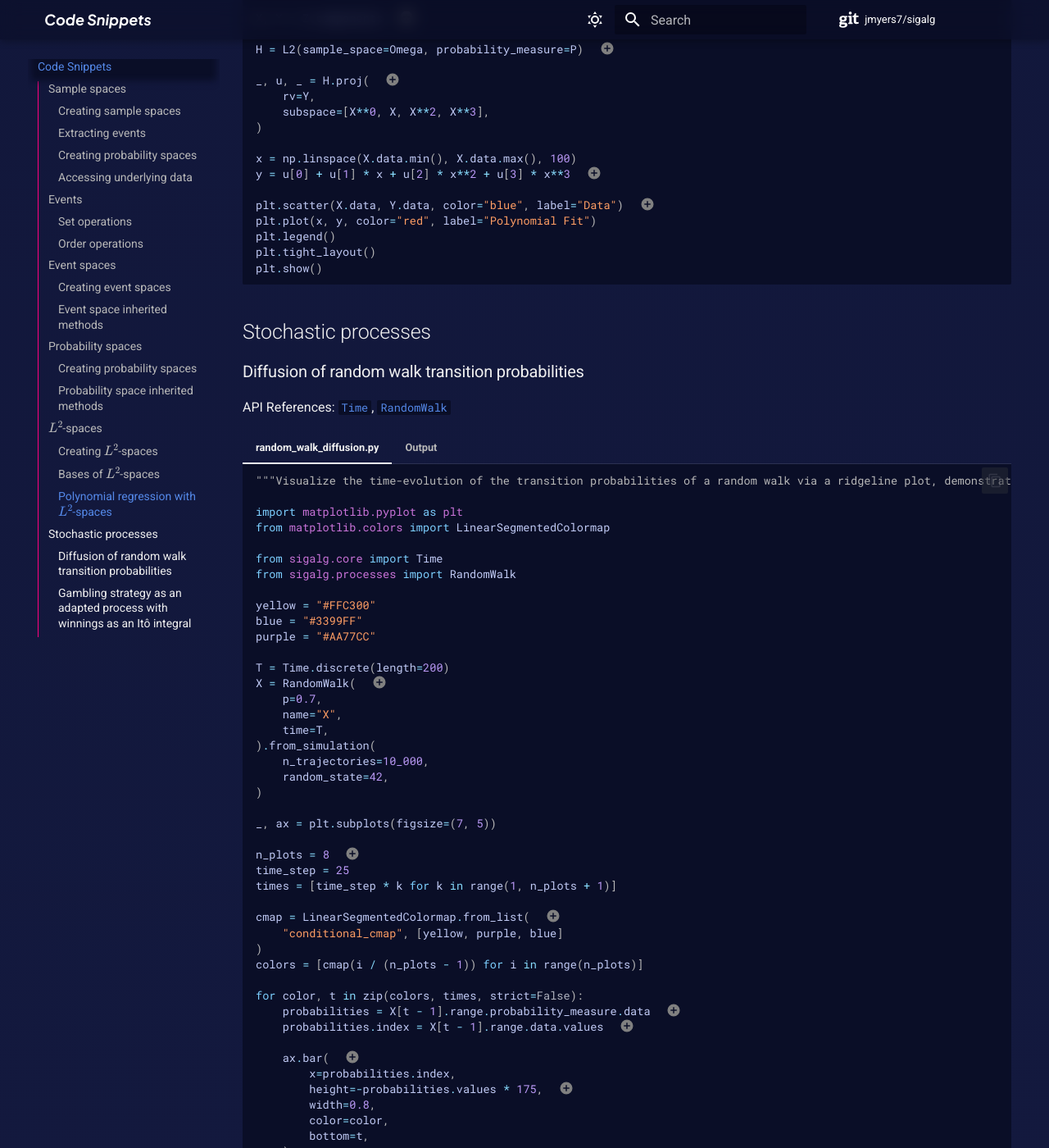
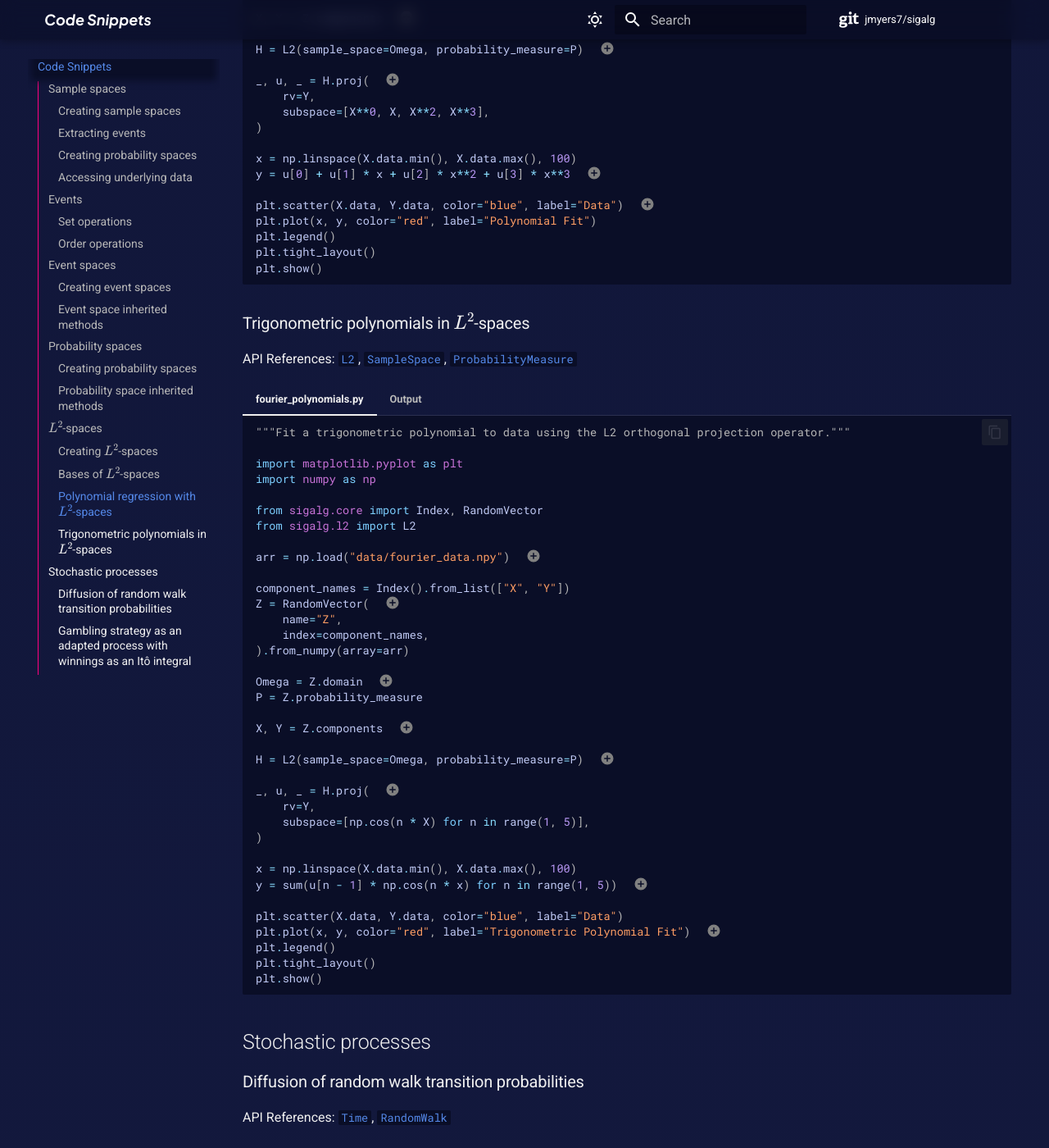
Before and after one commit to jmyers7/sigalg, an MkDocs documentation site: the page built from docs/docs/code_snippets/index.md, in a window 1280 px wide and 1400 px high, scrolled down 9499 px. Shown: the whole window at 82% size. Built offline with MkDocs 1.6.1 and Material for MkDocs 9.7.7, drawn with Linux system fonts in a browser that asks for light colours; comment, search, counter and statistics services are not loaded.

Commit message:
In `docs`: continue developing `fourier_polynomials.py` code snippet [skip ci]

````diff
--- a/docs/docs/code_snippets/index.md
+++ b/docs/docs/code_snippets/index.md
@@ -294,9 +294,27 @@
     7. Extract the coefficients from `u` and create the best-fit polynomial.
     8. Plot the data and the fitted polynomial.
 
+### Trigonometric polynomials in $L^2$-spaces
+
+API References: [`L2`](../api/l2.md#sigalg.l2.L2){target="_blank"}, [`SampleSpace`](../api/core.md#sigalg.core.SampleSpace){target="_blank"}, [`ProbabilityMeasure`](../api/core.md#sigalg.core.ProbabilityMeasure){target="_blank"}
+
+=== "fourier_polynomials.py"
+    ```python
+    --8<-- "fourier_polynomials.py"
+    ```
+
+    1. The data consists of $175$ pairs $(x,y)$ of real numbers. We want to find a trigonometric polynomial that fits the data well.
+    2. Load the data into a `RandomVector` object using the `from_numpy` method.
+    3. The sample space $\Omega$ and probability meausure $P$ are automatically created; $\Omega$ consists of the numbers $0,1,\ldots,174$, and $P$ is the uniform distribution on $\Omega$.
+    4. Extract the component random variables $X$ and $Y$ from the random vector $Z=(X,Y)$.
+    5. Create the $L^2$-space $H = L^2(\Omega, \mathcal{F}, P)$, where $\mathcal{F}$ is the default $\sigma$-algebra on $\Omega$, the power set.
+    6. Perform an orthogonal projection of $Y$ onto a subspace of trigonometric polynomials in $X$. The coefficients of the best-fit polynomial are stored in a `np.ndarray` object `u`.
+    7. Extract the coefficients from `u` and create the best-fit polynomial.
+    8. Plot the data and the fitted polynomial.
+
 
 === "Output"
-    ![Regression Plot](./scripts/polynomial_regression.png){width=50%}
+    ![Fourier Polynomials](./scripts/fourier_polynomials.png){width=50%}
 
 ## Stochastic processes
 
--- a/docs/docs/code_snippets/scripts/fourier_polynomials.py
+++ b/docs/docs/code_snippets/scripts/fourier_polynomials.py
@@ -6,31 +6,31 @@
 from sigalg.core import Index, RandomVector
 from sigalg.l2 import L2
 
-arr = np.load("data/fourier_data.npy")
+arr = np.load("data/fourier_data.npy")  # (1)!
 
 component_names = Index().from_list(["X", "Y"])
-Z = RandomVector(
+Z = RandomVector(  # (2)!
     name="Z",
     index=component_names,
 ).from_numpy(array=arr)
 
-Omega = Z.domain
+Omega = Z.domain  # (3)!
 P = Z.probability_measure
 
-X, Y = Z.components
+X, Y = Z.components  # (4)!
 
-H = L2(sample_space=Omega, probability_measure=P)
+H = L2(sample_space=Omega, probability_measure=P)  # (5)!
 
-_, u, _ = H.proj(
+_, u, _ = H.proj(  # (6)!
     rv=Y,
     subspace=[np.cos(n * X) for n in range(1, 5)],
 )
 
 x = np.linspace(X.data.min(), X.data.max(), 100)
-y = sum(u[n - 1] * np.cos(n * x) for n in range(1, 5))
+y = sum(u[n - 1] * np.cos(n * x) for n in range(1, 5))  # (7)!
 
 plt.scatter(X.data, Y.data, color="blue", label="Data")
-plt.plot(x, y, color="red", label="Trigonometric Fit")
+plt.plot(x, y, color="red", label="Trigonometric Polynomial Fit")  # (8)!
 plt.legend()
 plt.tight_layout()
 plt.show()
````
Also changed, not shown: other parts of docs/docs/code_snippets/index.md (+1 -1 lines), docs/docs/code_snippets/scripts/fourier_polynomials.png.
